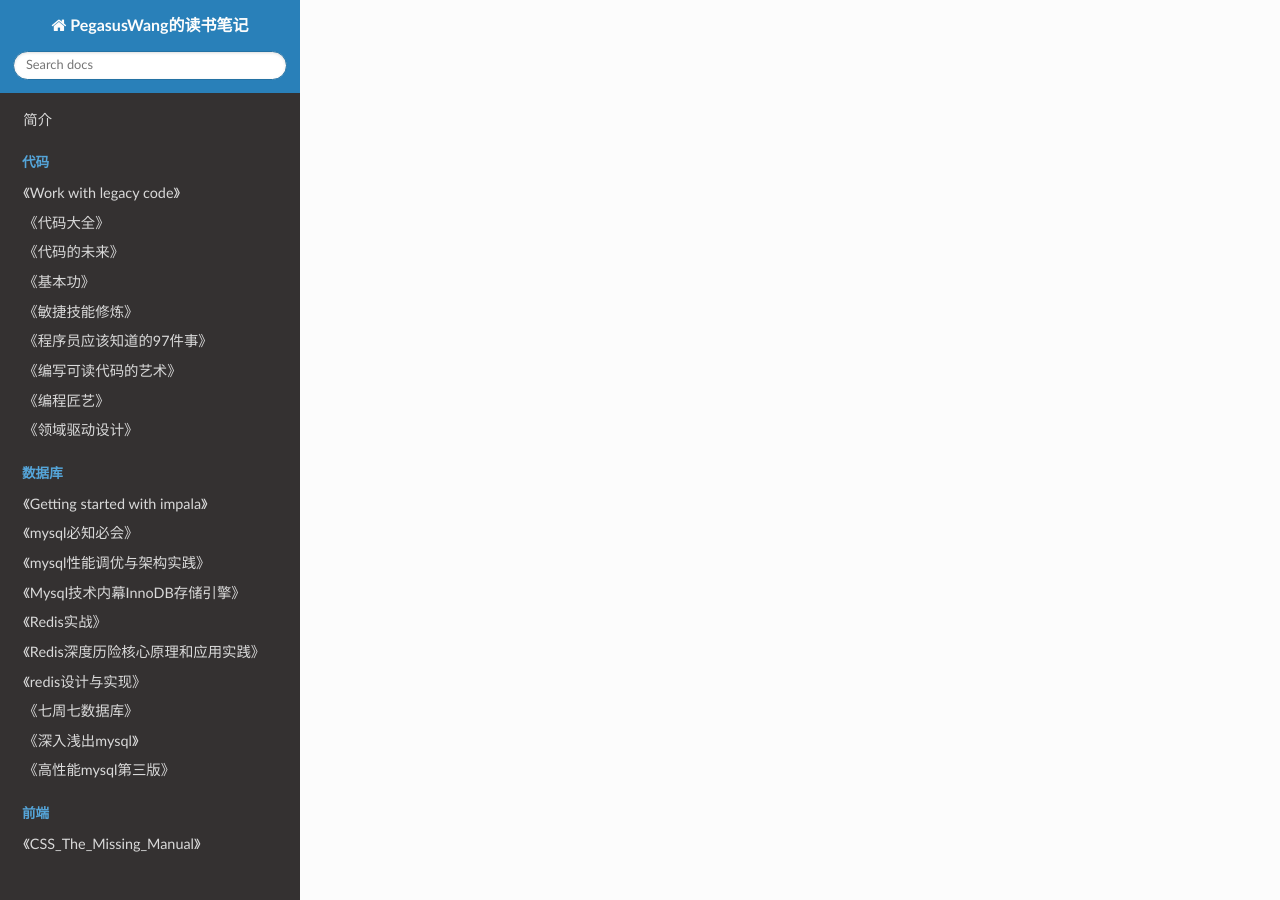
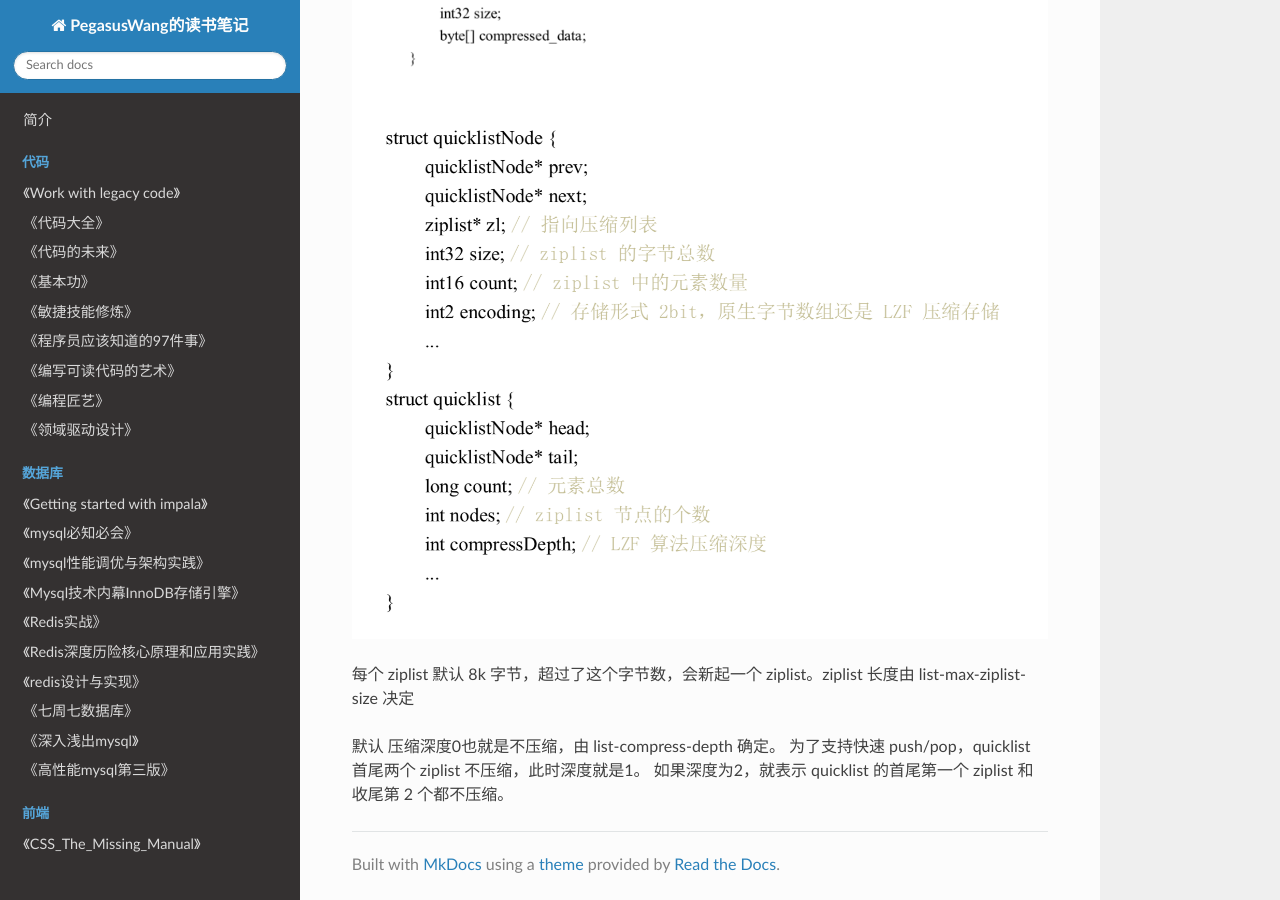
Before and after one commit to PegasusWang/booknotes, an MkDocs documentation site: the page built from docs/database/redis深度历险核心原理和应用实践/redis深度历险核心原理和应用实践.md, in a window 1280 px wide and 900 px high, scrolled down 17289 px. Built offline with MkDocs 1.6.1, drawn with Linux system fonts in a browser that asks for light colours; nearby versions of some CDN libraries; old or Windows-style settings are respelled for this version of MkDocs; some of the changed text lies outside the part shown.

Commit message:
redis quicklist

```diff
--- a/docs/database/redis深度历险核心原理和应用实践/redis深度历险核心原理和应用实践.md
+++ b/docs/database/redis深度历险核心原理和应用实践/redis深度历险核心原理和应用实践.md
@@ -726,3 +726,15 @@
 
 
 # 探索『快速列表』内部
+
+redis 早期存储 list 使用 ziplist 和 linkedlist，元素少时用 ziplist，元素多了用 linkedlist。
+考虑链表的附加空间太高， prev,next 占用空间，另外每个节点内存单独分配，加重碎片化，影响内存管理效率。
+
+![quicklist](./quicklist.png)
+![quicklist](./quicklist1.png)
+
+每个 ziplist 默认 8k 字节，超过了这个字节数，会新起一个 ziplist。ziplist 长度由 list-max-ziplist-size 决定
+
+默认 压缩深度0也就是不压缩，由 list-compress-depth 确定。
+为了支持快速 push/pop，quicklist 首尾两个 ziplist 不压缩，此时深度就是1。
+如果深度为2，就表示 quicklist 的首尾第一个 ziplist 和收尾第 2 个都不压缩。
```
Also changed, not shown: docs/database/redis深度历险核心原理和应用实践/quicklist.png (added), docs/database/redis深度历险核心原理和应用实践/quicklist1.png (added).
